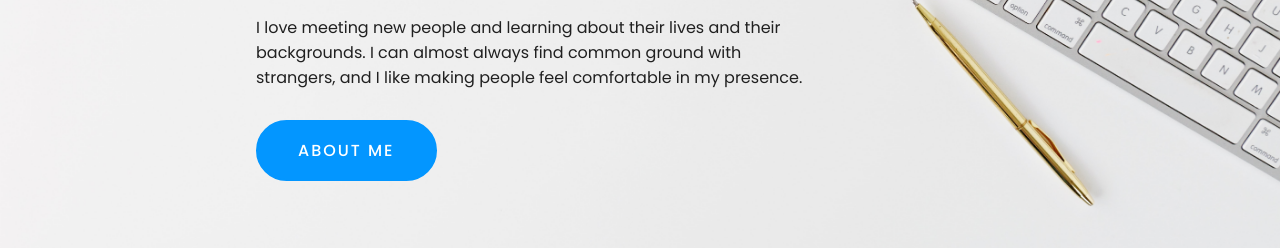
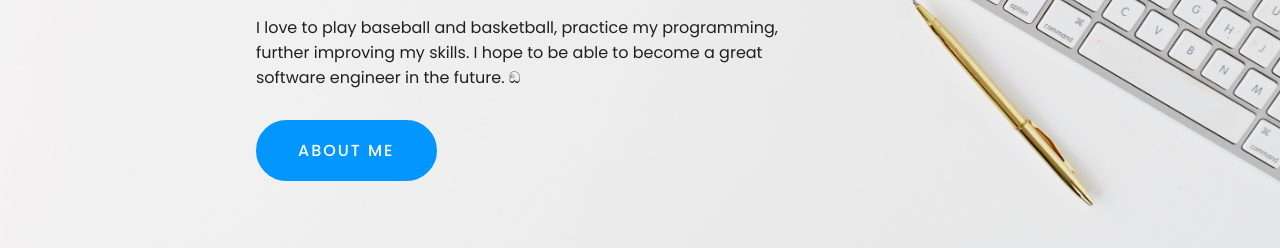
Before and after one commit to Juan1541/CloudComputingClass, a plain HTML site: page index.html in a window 1280 px wide. Shown: the part 514-762 px from the top of the page. Drawn offline with nearby package versions, Linux system fonts and the light colour scheme; a script that the page names is missing.

Commit message:
Add files via upload

```diff
--- a/index.html
+++ b/index.html
@@ -27,8 +27,8 @@
             <span class="title">Juan De la Torre</span>
             <h1>Hello, I'm <span>Juan De la Torre</span></h1>
             <p>
-                I love meeting new people and learning about their lives and their backgrounds.
-                I can almost always find common ground with strangers, and I like making people feel comfortable in my presence.
+                I love to play baseball and basketball, practice my programming, further improving my skills.
+				I hope to be able to become a great software engineer in the future. ඞ
             </p>
             <a href="#" class="btn">About Me</a>
         </div>
```
